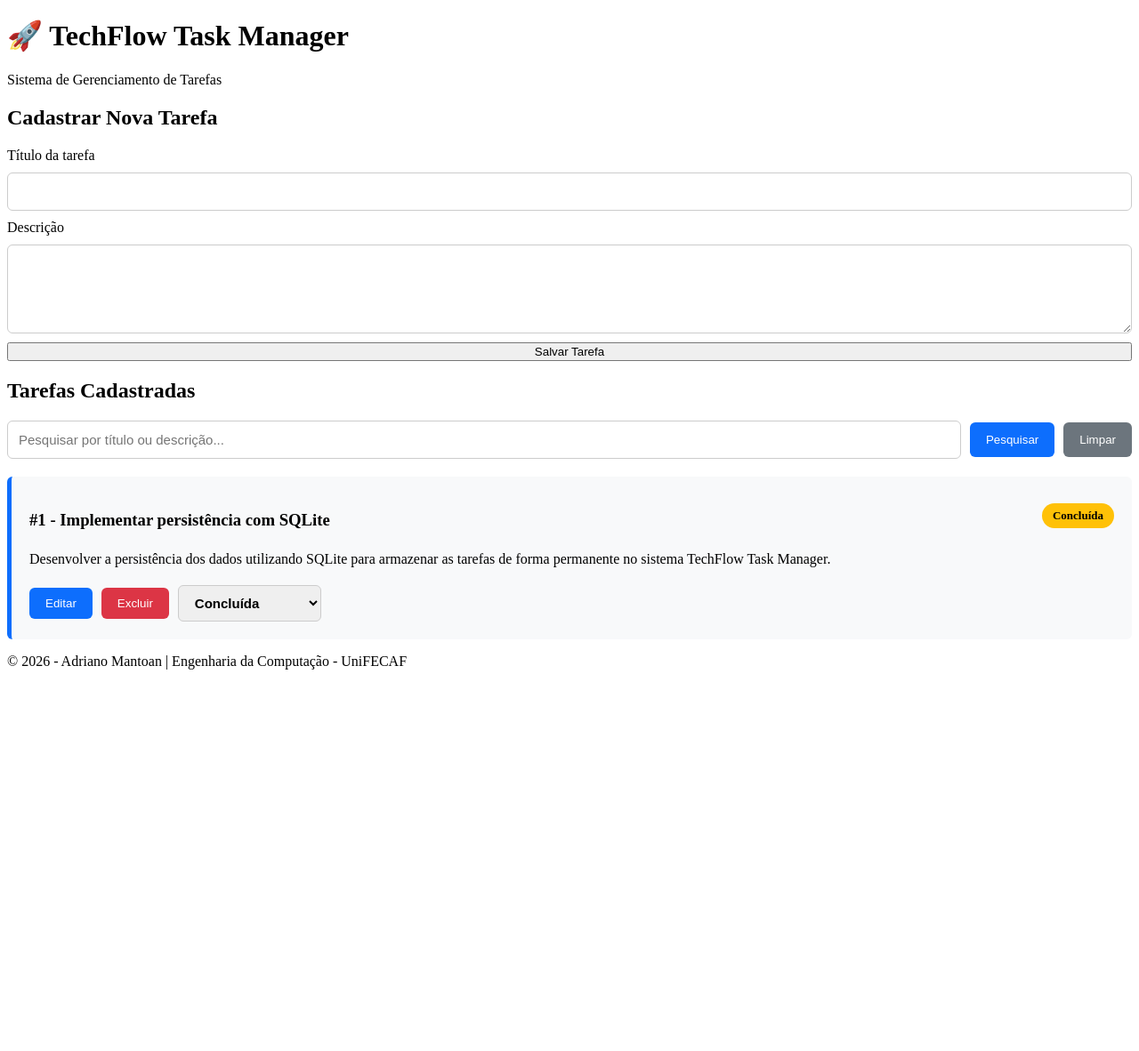
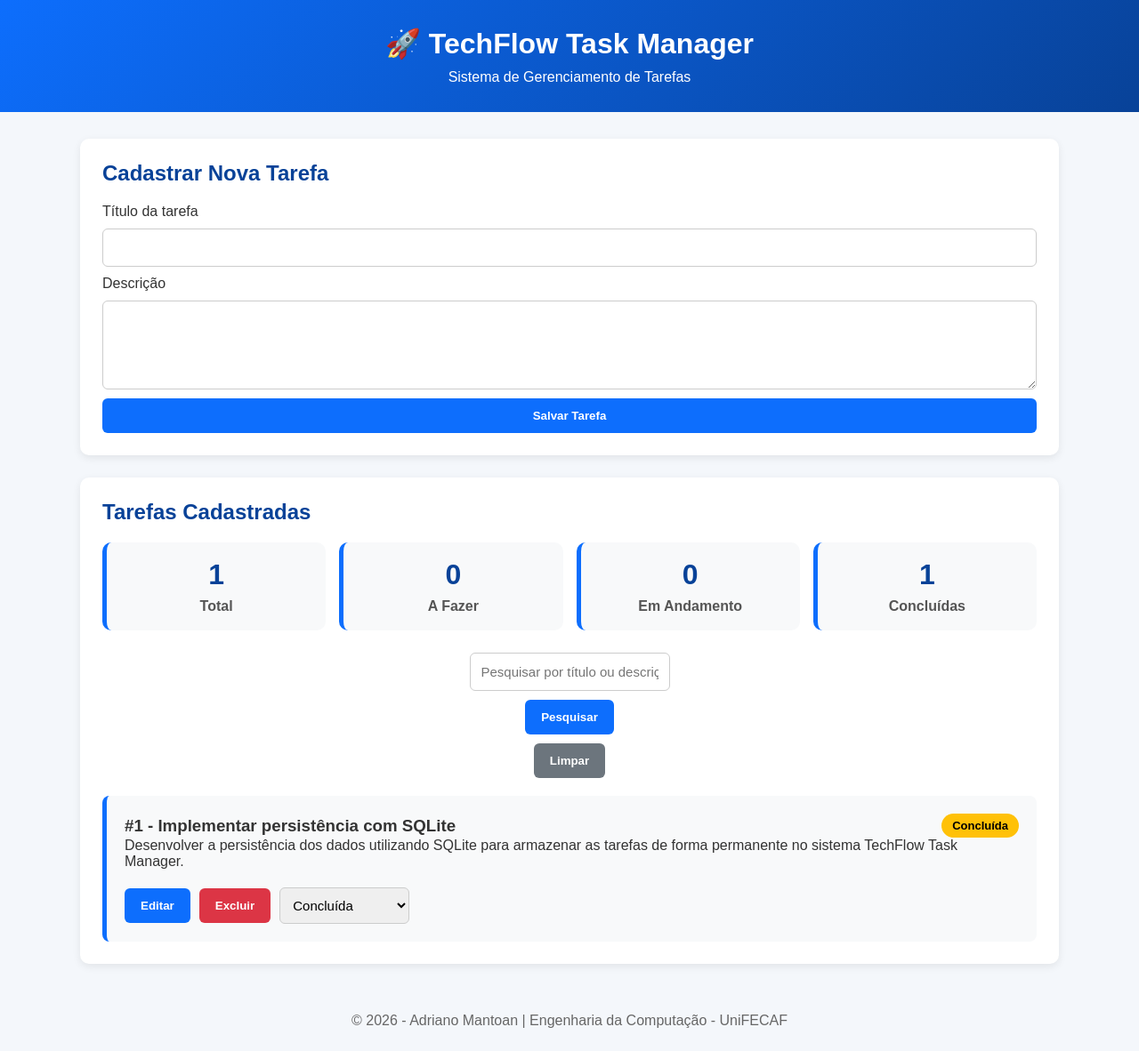
Before and after one commit to adrianomantoan-tst-eng-comp2026/portfolio-adriano-mantoan, a Flask app: page / in a window 1280 px wide. Shown: the whole page at 89% size. Before the commit the page ends 753 px from the top, so only its background shows below. Run offline with Flask 3, Linux system fonts and the light colour scheme; data comes from the database, SQL or seed files in the repository; both versions use the stored data as it was after the commit.

Commit message:
Implementa contador de tarefas com atualização automática via SQLite

```diff
--- a/engenharia-de-software/app.py
+++ b/engenharia-de-software/app.py
@@ -7,7 +7,8 @@ from database import (
     buscar_tarefa,
     atualizar_tarefa,
     excluir_tarefa,
-    alterar_status
+    alterar_status,
+    contar_tarefas
 )
 
 app = Flask(__name__)
@@ -30,11 +31,14 @@ def home():
     else:
         tarefas_filtradas = tarefas
 
+    contadores = contar_tarefas()
+
     return render_template(
         "index.html",
         tarefas=tarefas_filtradas,
         tarefa_edicao=None,
-        pesquisa=pesquisa
+        pesquisa=pesquisa,
+        contadores=contadores
     )
 
 
@@ -53,12 +57,14 @@ def cadastrar():
 def editar(id):
     tarefa_edicao = buscar_tarefa(id)
     tarefas = listar_tarefas()
+    contadores = contar_tarefas()
 
     return render_template(
         "index.html",
         tarefas=tarefas,
         tarefa_edicao=tarefa_edicao,
-        pesquisa=""
+        pesquisa="",
+        contadores=contadores
     )
 
 
--- a/engenharia-de-software/database.py
+++ b/engenharia-de-software/database.py
@@ -16,7 +16,7 @@ def criar_tabela():
             id INTEGER PRIMARY KEY AUTOINCREMENT,
             titulo TEXT NOT NULL,
             descricao TEXT NOT NULL,
-            status TEXT NOT NULL
+            status TEXT NOT NULL DEFAULT 'A Fazer'
         )
     """)
 
@@ -29,8 +29,7 @@ def salvar_tarefa(titulo, descricao):
     cursor = conexao.cursor()
 
     cursor.execute("""
-        INSERT INTO tarefas
-        (titulo, descricao, status)
+        INSERT INTO tarefas (titulo, descricao, status)
         VALUES (?, ?, ?)
     """, (titulo, descricao, "A Fazer"))
 
@@ -38,88 +37,97 @@ def salvar_tarefa(titulo, descricao):
     conexao.close()
 
 
-def listar_tarefas():
+def listar_tarefas(pesquisa=None):
+    conexao = conectar()
+    cursor = conexao.cursor()
+
+    if pesquisa:
+        cursor.execute("""
+            SELECT * FROM tarefas
+            WHERE titulo LIKE ? OR descricao LIKE ?
+            ORDER BY id DESC
+        """, (f"%{pesquisa}%", f"%{pesquisa}%"))
+    else:
+        cursor.execute("""
+            SELECT * FROM tarefas
+            ORDER BY id DESC
+        """)
+
+    tarefas = cursor.fetchall()
+    conexao.close()
+    return tarefas
+
+
+def buscar_tarefa(id):
+    conexao = conectar()
+    cursor = conexao.cursor()
+
+    cursor.execute("SELECT * FROM tarefas WHERE id = ?", (id,))
+    tarefa = cursor.fetchone()
+
+    conexao.close()
+    return tarefa
+
+
+def atualizar_tarefa(id, titulo, descricao):
     conexao = conectar()
     cursor = conexao.cursor()
 
     cursor.execute("""
-        SELECT *
-        FROM tarefas
-        ORDER BY id
-    """)
+        UPDATE tarefas
+        SET titulo = ?, descricao = ?
+        WHERE id = ?
+    """, (titulo, descricao, id))
 
-    tarefas = cursor.fetchall()
-
+    conexao.commit()
     conexao.close()
 
-    return tarefas
+
+def excluir_tarefa(id):
+    conexao = conectar()
+    cursor = conexao.cursor()
+
+    cursor.execute("DELETE FROM tarefas WHERE id = ?", (id,))
+
+    conexao.commit()
+    conexao.close()
 
 
-def buscar_tarefa(id):
-
+def alterar_status(id, status):
     conexao = conectar()
-
-    cursor = conexao.cursor()
-
-    cursor.execute("""
-        SELECT *
-        FROM tarefas
-        WHERE id=?
-    """, (id,))
-
-    tarefa = cursor.fetchone()
-
-    conexao.close()
-
-    return tarefa
-
-
-def atualizar_tarefa(id, titulo, descricao):
-
-    conexao = conectar()
-
     cursor = conexao.cursor()
 
     cursor.execute("""
         UPDATE tarefas
-        SET titulo=?,
-            descricao=?
-        WHERE id=?
-    """, (titulo, descricao, id))
+        SET status = ?
+        WHERE id = ?
+    """, (status, id))
 
     conexao.commit()
+    conexao.close()
+
+
+def contar_tarefas():
+    conexao = conectar()
+    cursor = conexao.cursor()
+
+    cursor.execute("SELECT COUNT(*) FROM tarefas")
+    total = cursor.fetchone()[0]
+
+    cursor.execute("SELECT COUNT(*) FROM tarefas WHERE status = 'A Fazer'")
+    a_fazer = cursor.fetchone()[0]
+
+    cursor.execute("SELECT COUNT(*) FROM tarefas WHERE status = 'Em Andamento'")
+    em_andamento = cursor.fetchone()[0]
+
+    cursor.execute("SELECT COUNT(*) FROM tarefas WHERE status = 'Concluída'")
+    concluidas = cursor.fetchone()[0]
 
     conexao.close()
 
-
-def excluir_tarefa(id):
-
-    conexao = conectar()
-
-    cursor = conexao.cursor()
-
-    cursor.execute("""
-        DELETE FROM tarefas
-        WHERE id=?
-    """, (id,))
-
-    conexao.commit()
-
-    conexao.close()
-
-
-def alterar_status(id, status):
-
-    conexao = conectar()
-
-    cursor = conexao.cursor()
-
-    cursor.execute("""
-        UPDATE tarefas
-        SET status=?
-        WHERE id=?
-    """, (status, id))
-
-    conexao.commit()
-
-    conexao.close()
+    return {
+        "total": total,
+        "a_fazer": a_fazer,
+        "em_andamento": em_andamento,
+        "concluidas": concluidas
+    }
--- a/engenharia-de-software/static/css/style.css
+++ b/engenharia-de-software/static/css/style.css
@@ -1,3 +1,45 @@
+* {
+    margin: 0;
+    padding: 0;
+    box-sizing: border-box;
+}
+
+body {
+    font-family: Arial, Helvetica, sans-serif;
+    background: #f4f7fb;
+    color: #333;
+}
+
+header {
+    background: linear-gradient(135deg, #0d6efd, #084298);
+    color: white;
+    text-align: center;
+    padding: 30px;
+}
+
+header h1 {
+    margin-bottom: 10px;
+}
+
+main {
+    width: 90%;
+    max-width: 1100px;
+    margin: 30px auto;
+}
+
+section {
+    background: white;
+    padding: 25px;
+    border-radius: 10px;
+    box-shadow: 0 3px 10px rgba(0,0,0,0.08);
+    margin-bottom: 25px;
+}
+
+h2 {
+    margin-bottom: 20px;
+    color: #084298;
+}
+
 form {
     display: flex;
     flex-direction: column;
@@ -11,7 +53,6 @@ select {
     border: 1px solid #ccc;
     border-radius: 6px;
     font-size: 15px;
-    box-sizing: border-box;
 }
 
 textarea {
@@ -19,9 +60,22 @@ textarea {
     resize: vertical;
 }
 
+button {
+    background: #0d6efd;
+    color: white;
+    border: none;
+    padding: 12px 18px;
+    border-radius: 6px;
+    cursor: pointer;
+    font-weight: bold;
+}
+
+button:hover {
+    opacity: .9;
+}
+
 .pesquisa {
     display: flex;
-    flex-direction: row;
     gap: 10px;
     margin: 20px 0;
     align-items: center;
@@ -31,29 +85,52 @@ textarea {
     flex: 1;
 }
 
-.pesquisa button {
-    background: #0d6efd;
-    color: white;
-    border: none;
-    padding: 12px 18px;
-    border-radius: 6px;
-    cursor: pointer;
-}
-
 .pesquisa a button {
     background: #6c757d;
 }
+
+/* ===========================
+   CONTADOR
+=========================== */
+
+.contador-tarefas {
+    display: grid;
+    grid-template-columns: repeat(4,1fr);
+    gap: 15px;
+    margin-bottom: 25px;
+}
+
+.contador-card {
+    background: #f8f9fa;
+    border-left: 5px solid #0d6efd;
+    border-radius: 10px;
+    padding: 18px;
+    text-align: center;
+}
+
+.contador-card strong {
+    display: block;
+    font-size: 32px;
+    color: #084298;
+}
+
+.contador-card span {
+    display: block;
+    margin-top: 8px;
+    color: #555;
+    font-weight: bold;
+}
+
+/* ===========================
+   TAREFAS
+=========================== */
 
 .tarefa {
     margin-top: 20px;
     padding: 20px;
     border-left: 5px solid #0d6efd;
     background: #f8f9fa;
-    border-radius: 6px;
-}
-
-.tarefa h3 {
-    margin-bottom: 8px;
+    border-radius: 8px;
 }
 
 .cabecalho-tarefa {
@@ -64,7 +141,7 @@ textarea {
 
 .status {
     background: #ffc107;
-    color: #000;
+    color: black;
     padding: 6px 12px;
     border-radius: 20px;
     font-size: 13px;
@@ -74,26 +151,16 @@ textarea {
 .acoes {
     margin-top: 20px;
     display: flex;
+    gap: 10px;
     align-items: center;
-    gap: 10px;
 }
 
 .editar {
     background: #0d6efd;
-    color: white;
-    border: none;
-    padding: 10px 18px;
-    border-radius: 6px;
-    cursor: pointer;
 }
 
 .excluir {
     background: #dc3545;
-    color: white;
-    border: none;
-    padding: 10px 18px;
-    border-radius: 6px;
-    cursor: pointer;
 }
 
 .form-status {
@@ -101,16 +168,47 @@ textarea {
 }
 
 .form-status select {
-    padding: 10px 14px;
-    border-radius: 6px;
-    border: 1px solid #ccc;
+    padding: 10px;
     cursor: pointer;
-    font-weight: bold;
 }
 
-.pesquisa button:hover,
-.editar:hover,
-.excluir:hover,
-.form-status select:hover {
-    opacity: 0.9;
+footer {
+    text-align: center;
+    padding: 25px;
+    color: #666;
 }
+
+/* ===========================
+   RESPONSIVO
+=========================== */
+
+@media(max-width:900px){
+
+    .contador-tarefas{
+        grid-template-columns:repeat(2,1fr);
+    }
+
+}
+
+@media(max-width:600px){
+
+    .contador-tarefas{
+        grid-template-columns:1fr;
+    }
+
+    .pesquisa{
+        flex-direction:column;
+    }
+
+    .cabecalho-tarefa{
+        flex-direction:column;
+        align-items:flex-start;
+        gap:10px;
+    }
+
+    .acoes{
+        flex-direction:column;
+        align-items:stretch;
+    }
+
+}
--- a/engenharia-de-software/templates/index.html
+++ b/engenharia-de-software/templates/index.html
@@ -53,6 +53,28 @@
 
     <section>
         <h2>Tarefas Cadastradas</h2>
+
+        <div class="contador-tarefas">
+            <div class="contador-card">
+                <strong>{{ contadores.total }}</strong>
+                <span>Total</span>
+            </div>
+
+            <div class="contador-card">
+                <strong>{{ contadores.a_fazer }}</strong>
+                <span>A Fazer</span>
+            </div>
+
+            <div class="contador-card">
+                <strong>{{ contadores.em_andamento }}</strong>
+                <span>Em Andamento</span>
+            </div>
+
+            <div class="contador-card">
+                <strong>{{ contadores.concluidas }}</strong>
+                <span>Concluídas</span>
+            </div>
+        </div>
 
         <form action="{{ url_for('home') }}" method="GET" class="pesquisa">
             <input
```
Also changed, not shown: engenharia-de-software/banco.db, engenharia-de-software/imagens/Figura 21 – Quadro Kanban do GitHub Projects utilizado para o gerenciamento das atividades do projeto TechFlow Task Manager.png (added), engenharia-de-software/imagens/Figura 22 – Cadastro da tarefa Implementar contador de tarefas e atualização automática do painel de contadores.png (added), engenharia-de-software/imagens/Figura 23 – Atualização do painel de contadores após alteração do status da tarefa para Em Andamento.png (added), engenharia-de-software/imagens/Figura 24 – Atualização do painel de contadores após alteração do status da tarefa para Concluída.png (added), engenharia-de-software/imagens/Figura 25 – Exclusão da tarefa de teste e atualização automática do painel de contadores.png (added).
